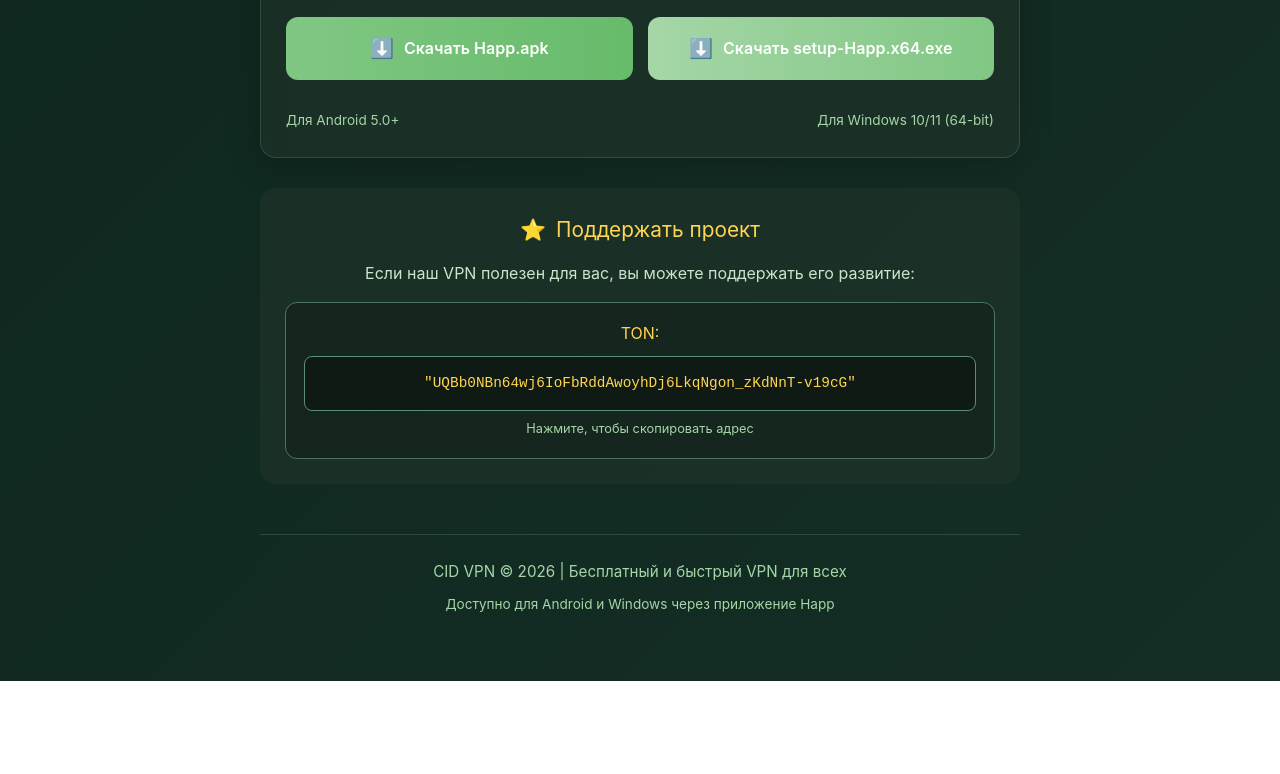
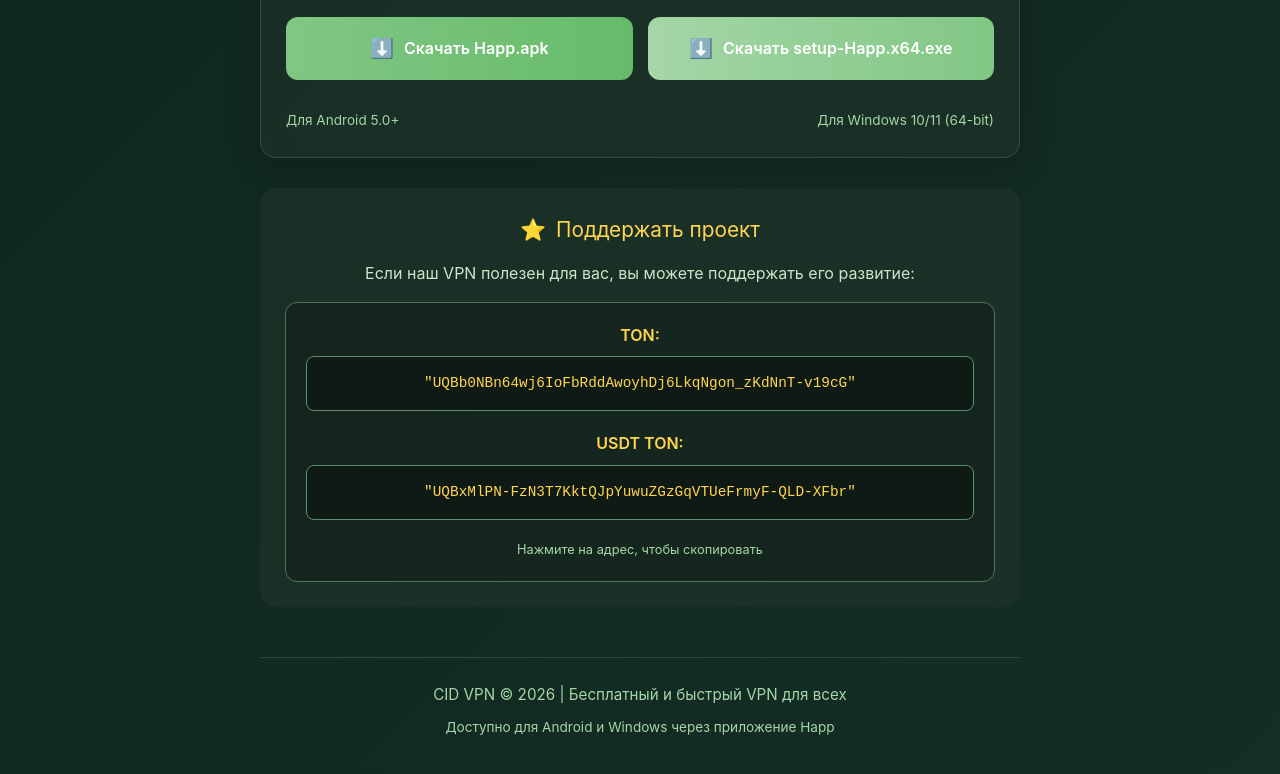
Before and after one commit to CidVpn/website-CidVpn, a plain HTML site: page index.html in a window 1280 px wide. Shown: the part 1186-1960 px from the top of the page. Before the commit the page ends 1867 px from the top, so only its background shows below. Drawn offline with Linux system fonts and the light colour scheme.

Commit message:
Update index.html

```diff
--- a/index.html
+++ b/index.html
@@ -305,14 +305,21 @@
             background: rgba(20, 35, 28, 0.8);
             border: 1px solid #4a765f;
             border-radius: 12px;
-            padding: 18px;
+            padding: 20px;
             margin-top: 15px;
         }
-        .address-text {
+        .address-row {
+            margin-bottom: 20px;
+        }
+        .address-row:last-child {
+            margin-bottom: 0;
+        }
+        .address-label {
             font-size: 1rem;
             color: #ffd54f;
             text-align: center;
-            margin-bottom: 10px;
+            margin-bottom: 8px;
+            font-weight: 600;
         }
         .address-box {
             background: rgba(15, 25, 20, 0.9);
@@ -385,6 +392,9 @@
                 font-size: 0.85rem;
                 padding: 12px;
             }
+            .address-container {
+                padding: 18px;
+            }
         }
         @media (max-width: 480px) {
             h1 {
@@ -414,6 +424,9 @@
             .address-box {
                 font-size: 0.8rem;
                 padding: 10px;
+            }
+            .address-container {
+                padding: 15px;
             }
         }
         @media (max-width: 360px) {
@@ -519,11 +532,23 @@
                 <p style="text-align: center; margin-bottom: 15px; color: #c8e6c9;">Если наш VPN полезен для вас, вы можете поддержать его развитие:</p>
 
                 <div class="address-container">
-                    <div class="address-text">TON:</div>
-                    <div class="address-box" id="tonAddress" data-address="UQBb0NBn64wj6IoFbRddAwoyhDj6LkqNgon_zKdNnT-v19cG">
-                        "UQBb0NBn64wj6IoFbRddAwoyhDj6LkqNgon_zKdNnT-v19cG"
+                    <!-- TON адрес -->
+                    <div class="address-row">
+                        <div class="address-label">TON:</div>
+                        <div class="address-box" id="tonAddress" data-address="UQBb0NBn64wj6IoFbRddAwoyhDj6LkqNgon_zKdNnT-v19cG">
+                            "UQBb0NBn64wj6IoFbRddAwoyhDj6LkqNgon_zKdNnT-v19cG"
+                        </div>
                     </div>
-                    <div class="copy-hint">Нажмите, чтобы скопировать адрес</div>
+
+                    <!-- USDT TON адрес -->
+                    <div class="address-row">
+                        <div class="address-label">USDT TON:</div>
+                        <div class="address-box" id="usdtTonAddress" data-address="UQBxMlPN-FzN3T7KktQJpYuwuZGzGqVTUeFrmyF-QLD-XFbr">
+                            "UQBxMlPN-FzN3T7KktQJpYuwuZGzGqVTUeFrmyF-QLD-XFbr"
+                        </div>
+                    </div>
+
+                    <div class="copy-hint">Нажмите на адрес, чтобы скопировать</div>
                 </div>
             </section>
         </main>
@@ -577,6 +602,12 @@
             copyToClipboard(address, this);
         });
 
+        // Обработчик для копирования USDT TON адреса
+        document.getElementById('usdtTonAddress').addEventListener('click', function() {
+            const address = this.getAttribute('data-address');
+            copyToClipboard(address, this);
+        });
+
         document.getElementById('copyMain').addEventListener('click', function() {
             const url = this.getAttribute('data-url');
             copyToClipboard(url, this);
```
